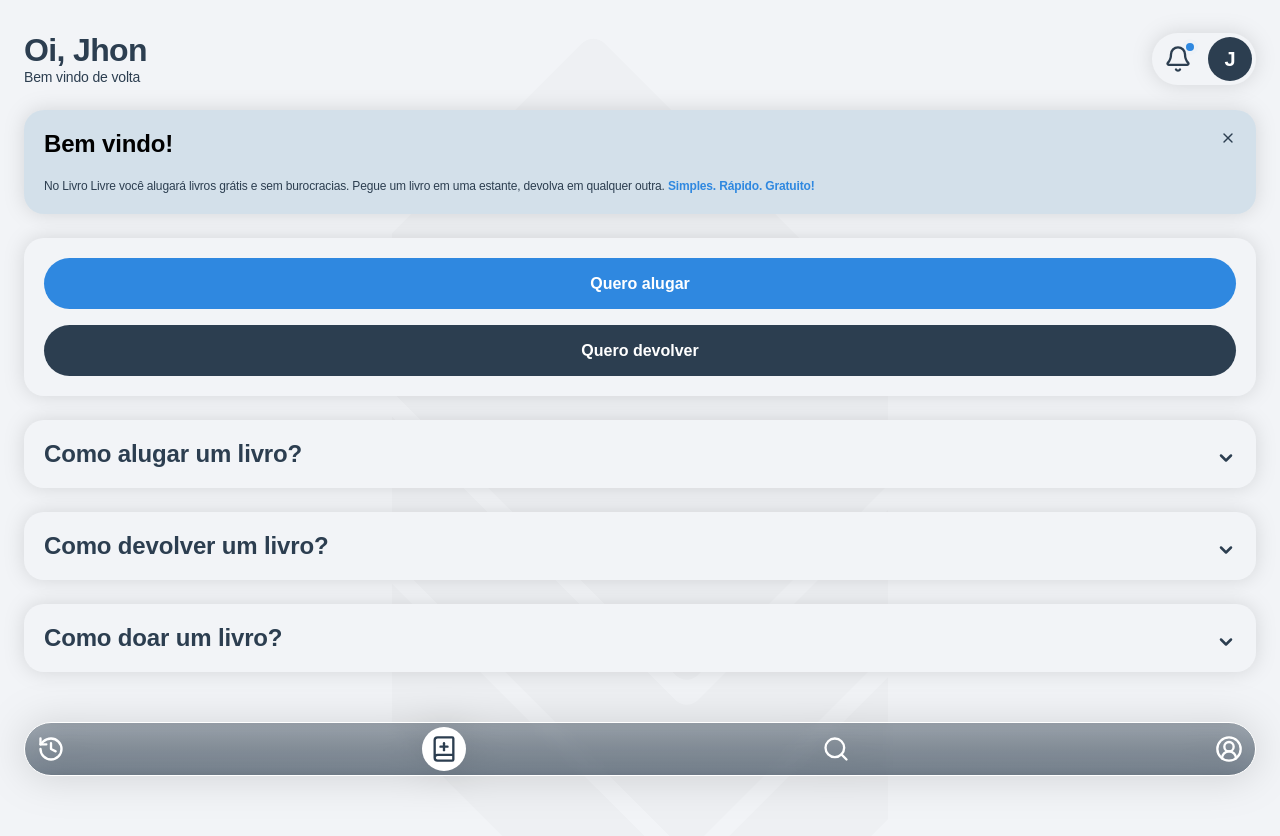
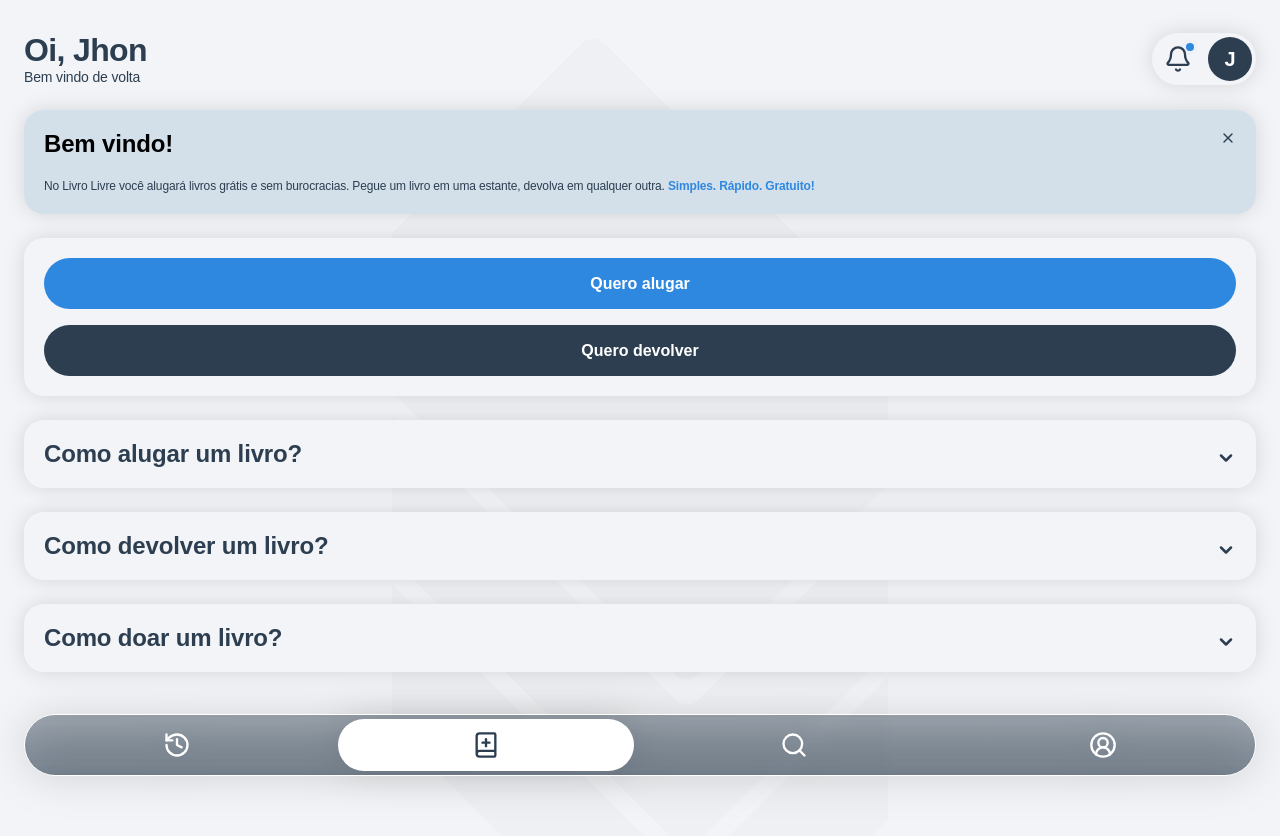
Before and after one commit to HCarrer/livro-livre-admin, a Next.js app: page / in a window 1280 px wide. Shown: the top 836 px of the page. Built offline with nearby package versions, Linux system fonts and the light colour scheme; a web font is replaced by a local one.

Commit message:
chore: navbar size change

```diff
--- a/src/components/common/NavBar.tsx
+++ b/src/components/common/NavBar.tsx
@@ -36,9 +36,9 @@ const NavBar = () => {
 
 	return (
 		<div className="fixed bottom-6 px-6 z-10 w-full">
-			<div className="p-1 border border-white bg-linear-to-b from-navy-blue/40 to-navy-blue/60 backdrop-blur-[5px] rounded-full flex justify-between items-center drop-shadow-[0px_0px_20px_#00000040]">
+			<div className="p-1 border border-white bg-linear-to-b from-navy-blue/40 to-navy-blue/60 backdrop-blur-[5px] rounded-full flex justify-between gap-x-3 items-center drop-shadow-[0px_0px_20px_#00000040]">
 				{SECTIONS.map((section, index) => (
-					<Link key={index} href={section.route} className={`w-11 aspect-square rounded-full flex justify-center items-center ${selected === section.id ? "bg-white" : ""}`}>
+					<Link key={index} href={section.route} className={`w-full h-13 rounded-full flex justify-center items-center ${selected === section.id ? "bg-white" : ""}`}>
 						<section.icon size={28} strokeWidth={2} className={selected === section.id ? "text-navy-blue" : "text-white"} />
 					</Link>
 				))}
```
